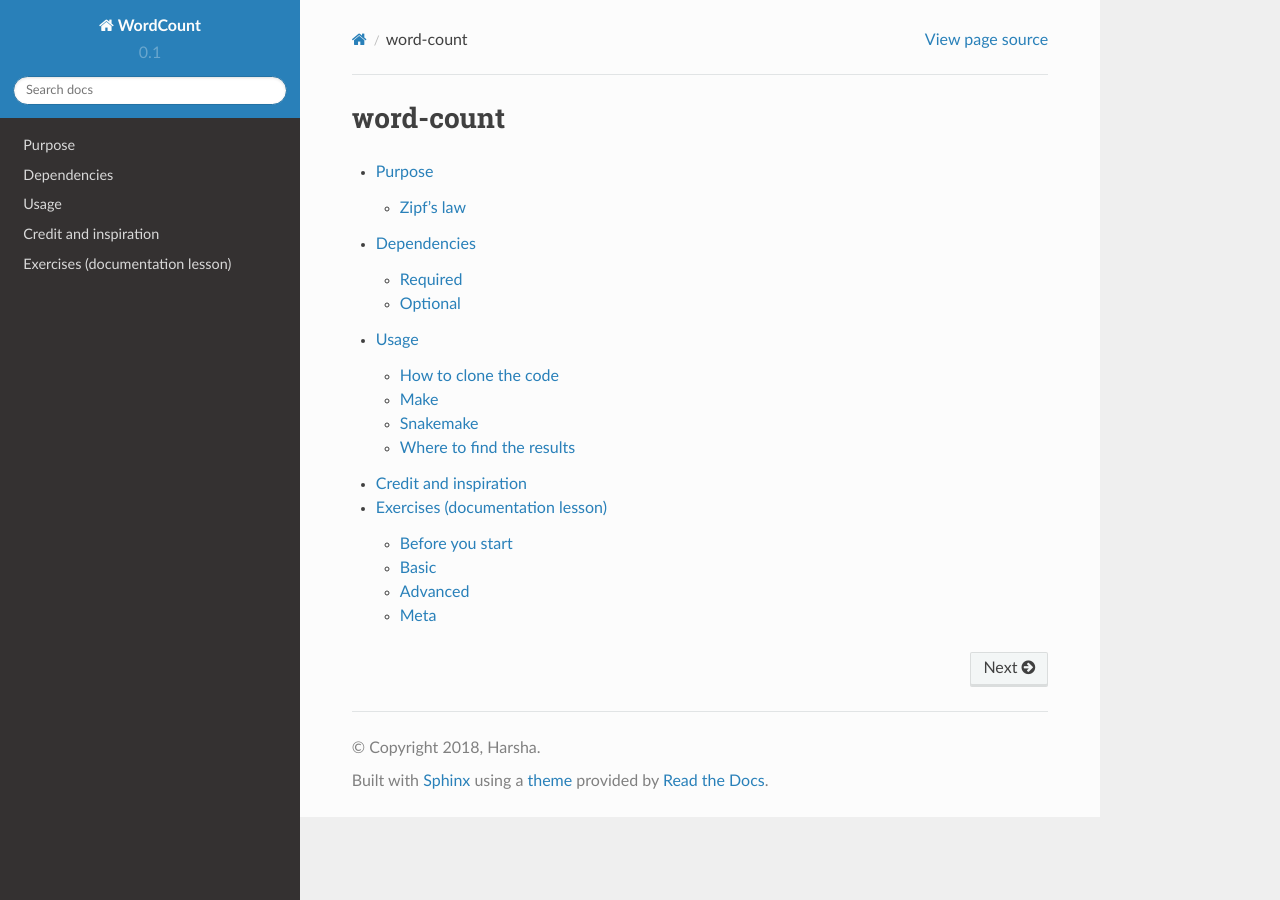
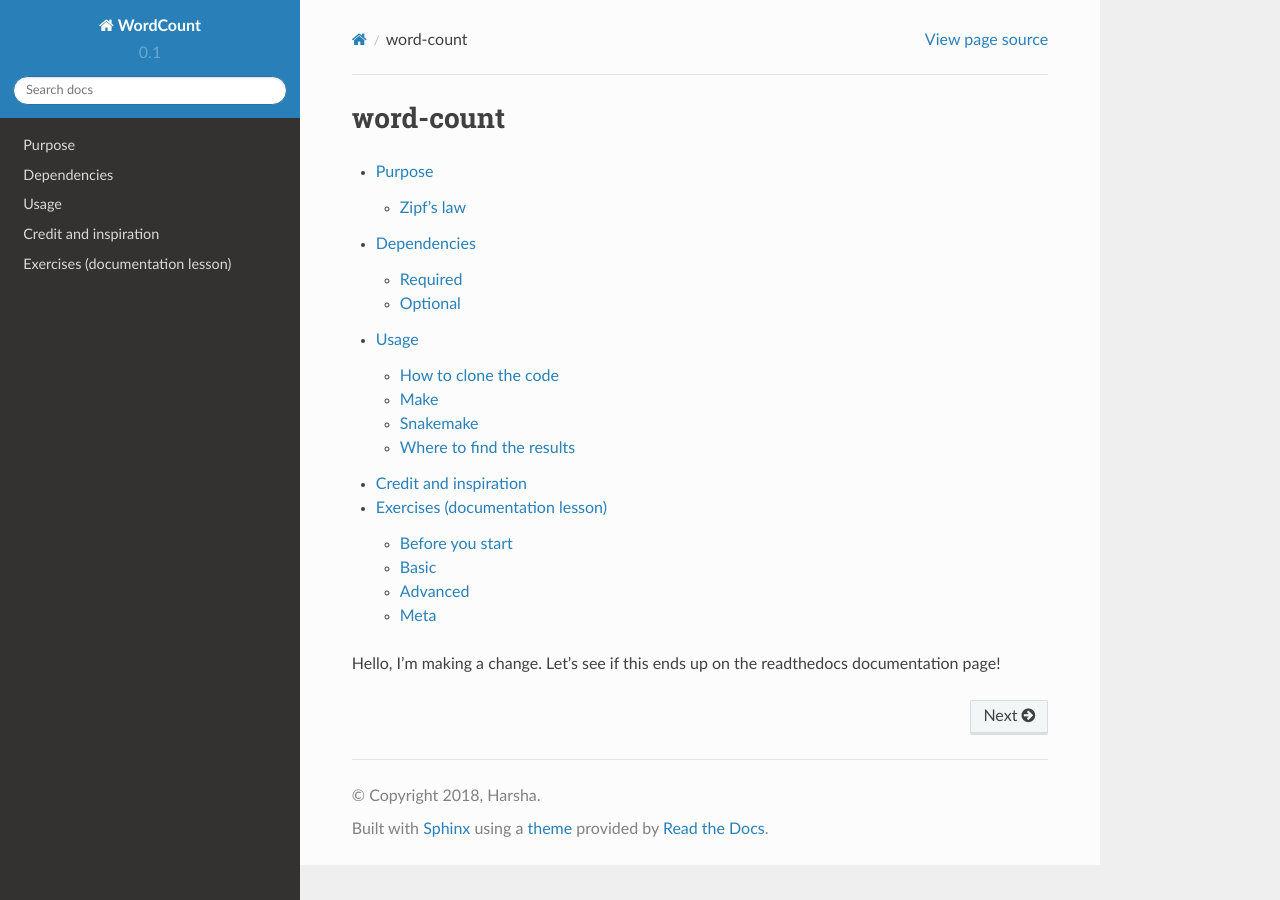
Before and after one commit to wmvanvliet/my-word-count, a Sphinx documentation site: the page built from doc/index.rst, in a window 1280 px wide. Built offline with Sphinx 7.4.7 and the Read the Docs theme 2.0.0, drawn with Linux system fonts in a browser that asks for light colours.

Commit message:
Changing docs

```diff
--- a/doc/index.rst
+++ b/doc/index.rst
@@ -15,3 +15,5 @@ word-count
    usage.rst
    credit.rst
    exercises.rst
+
+Hello, I'm making a change. Let's see if this ends up on the readthedocs documentation page!
```
